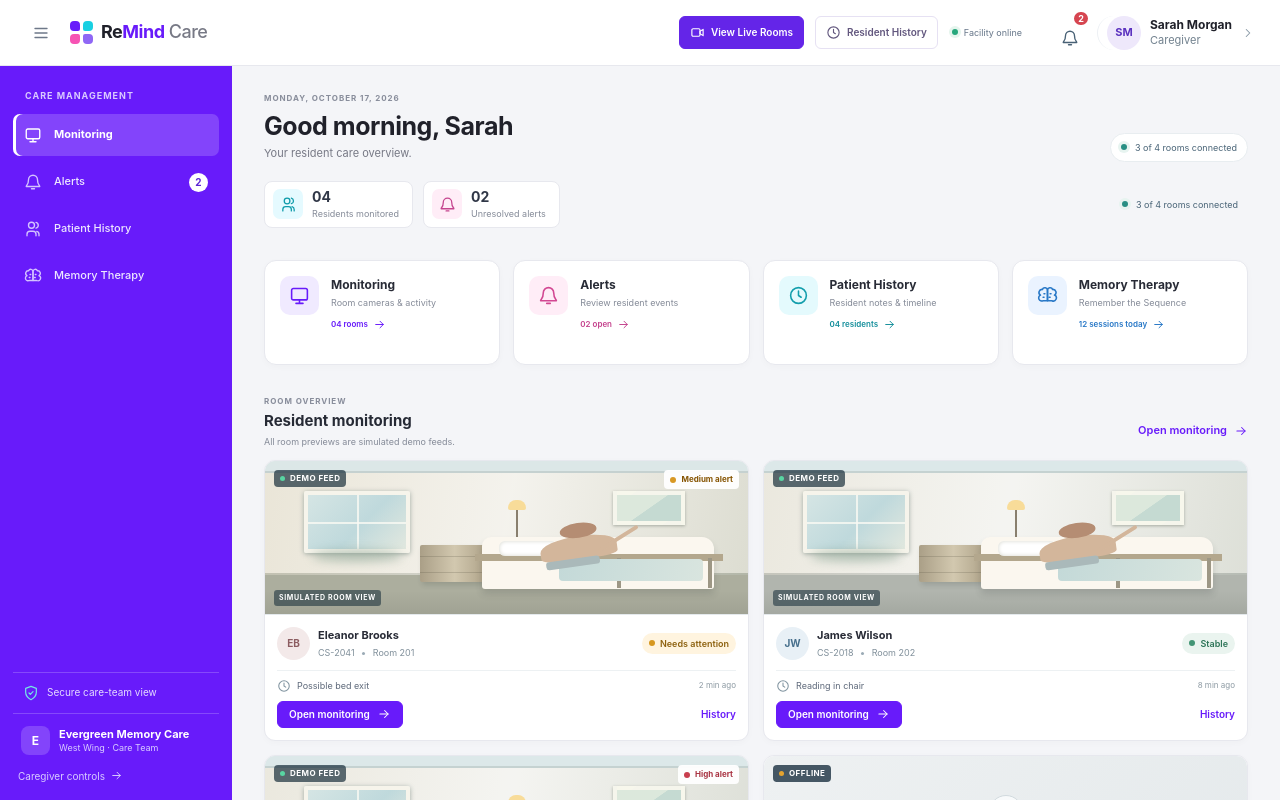
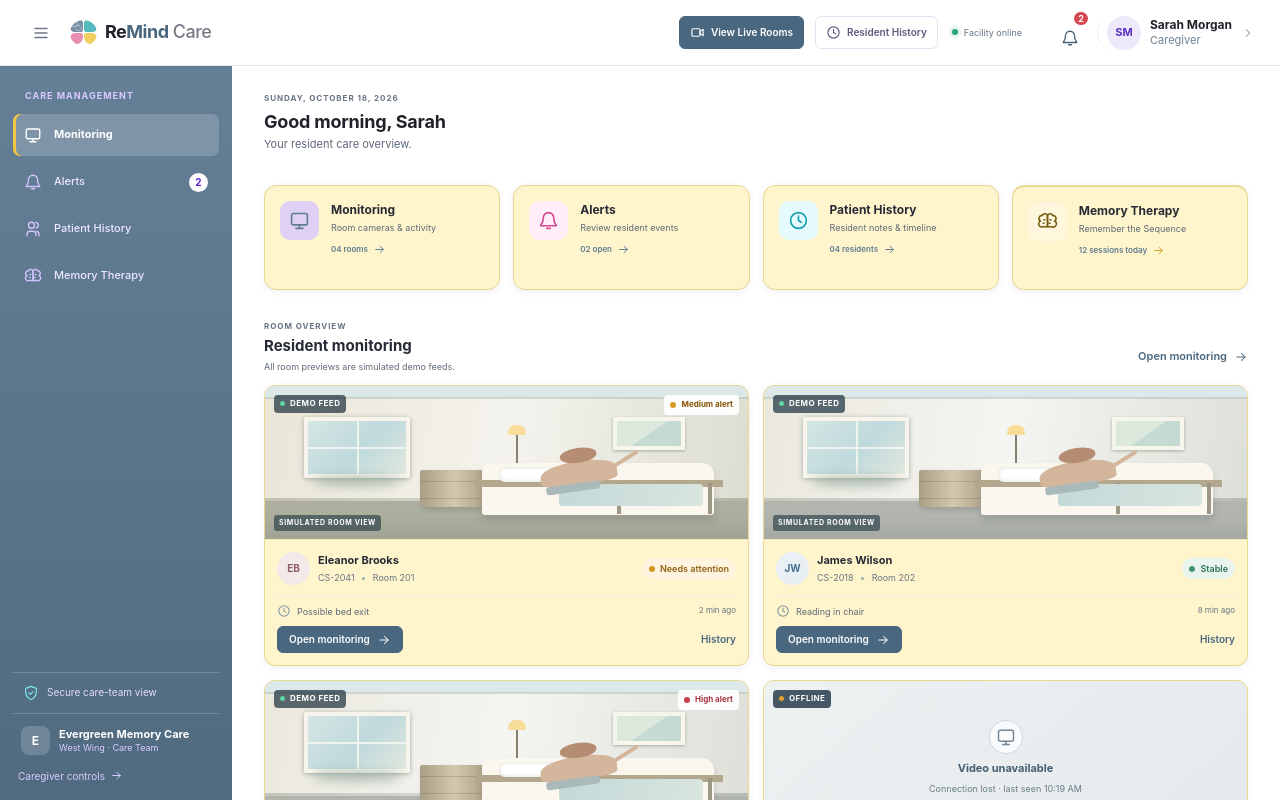
Before and after one commit to remind-dubhacks/dubhacks-2026, a Next.js app in the folder frontend/: page / in a window 1280 px wide. Shown: the top 800 px of the page. Built offline with nearby package versions, Linux system fonts and the light colour scheme.

Commit message:
Refine ReMind dashboard colors and branding
Co-authored-by: Copilot <223556219+Copilot@users.noreply.github.com>

```diff
--- a/frontend/app/globals.css
+++ b/frontend/app/globals.css
@@ -1545,6 +1545,37 @@ pre.tool { white-space: pre-wrap; word-break: break-word; font-size: 14px; backg
   .station .therapy-resident-select select { width: 100%; max-width: 235px; }
 }
 
+/* Sunny yellow adds warmth as a small brand accent without changing alert severity. */
+.station {
+  --remind-yellow: #f4c542;
+  --remind-yellow-soft: #fff7dd;
+  --remind-yellow-ink: #795d12;
+}
+.station .brand-symbol i:nth-child(4) { background: var(--remind-yellow); }
+.station .nav-item.selected { box-shadow: inset 3px 0 var(--remind-yellow); }
+.station .destination-card.blue {
+  border-top: 2px solid var(--remind-yellow);
+}
+.station .destination-card.blue .destination-icon {
+  background: var(--remind-yellow-soft);
+  color: var(--remind-yellow-ink);
+}
+.station .destination-card.blue .destination-copy em { color: var(--remind-yellow-ink); }
+.station .destination-card.blue .destination-copy em svg { color: #d3a422; }
+.station .sequence-illustration::after {
+  width: 12px;
+  height: 12px;
+  position: absolute;
+  top: 24%;
+  left: calc(50% - 6px);
+  border: 3px solid #fff;
+  border-radius: 50%;
+  background: var(--remind-yellow);
+  box-shadow: 0 2px 8px rgba(121,93,18,.2);
+  content: "";
+}
+.station .sequence-center { border-color: #f2e6bc; }
+
 .voice h1 { margin-bottom: 4px; }
 button.start { width: 100%; min-height: 110px; font-size: 2rem; margin: 16px 0; }
 .live-dot { animation: pulse 1.4s infinite; }
@@ -1619,3 +1650,117 @@ button.huge { font-size: 1.8rem; padding: 22px 48px; min-width: 200px; }
 .st-real { background: #cfe8da; }
 .st-mock { background: #fbe6c2; }
 .st-placeholder { background: #e6e6e6; }
+
+/* Light lavender is the dashboard canvas; soft yellow is reserved for icons. */
+.station {
+  --care-bg: #ffffff;
+  --care-yellow: #fff2b8;
+  background: var(--care-bg);
+}
+.station .station-main { background: #ffffff; }
+.station .dashboard-welcome h1 { font-size: 18px; letter-spacing: -.2px; }
+.station .dashboard-welcome { margin-bottom: 14px; }
+.station .overview-main .destination-card,
+.station .overview-main .patient-card {
+  border-color: #f0e8bd;
+  background: #fff9df;
+  box-shadow: 0 2px 7px rgba(76,48,135,.08);
+}
+.station .overview-main .destination-card {
+  border-color: #f0e8bd;
+  background: #fff9df;
+}
+.station .overview-main .destination-card:hover {
+  border-color: #e9dda5;
+  background: #fff5c9;
+  box-shadow: 0 7px 20px rgba(126,97,22,.13);
+}
+.station .overview-main .destination-icon {
+  background: #dfd0f5;
+  color: #607c91;
+}
+.station .overview-main .destination-card .destination-copy em { color: #607c91; }
+.station .overview-main .patient-card .feed-button { border-color: #f0e8bd; }
+
+/* Swap the saturated purple accent for a softer slate blue that suits both pastels. */
+.station {
+  --care-purple: #607c91;
+  --care-purple-deep: #4e687d;
+  --remind-purple: #607c91;
+}
+.station .brand-symbol {
+  width: 27px;
+  height: 25px;
+  gap: 1px;
+  overflow: hidden;
+  border-radius: 52% 52% 46% 46%;
+}
+.station .brand-symbol i {
+  position: relative;
+  background-image:
+    radial-gradient(ellipse at 34% 35%, transparent 0 20%, rgba(255,255,255,.58) 22% 25%, transparent 27%),
+    radial-gradient(ellipse at 66% 66%, transparent 0 19%, rgba(255,255,255,.46) 21% 24%, transparent 26%);
+}
+.station .brand-symbol i:nth-child(1) { border-radius: 85% 38% 22% 52%; background-color: #7890a5; }
+.station .brand-symbol i:nth-child(2) { border-radius: 38% 85% 52% 22%; background-color: #55b9c0; }
+.station .brand-symbol i:nth-child(3) { border-radius: 52% 22% 85% 38%; background-color: #e88cb0; }
+.station .brand-symbol i:nth-child(4) { border-radius: 22% 52% 38% 85%; background-color: #f0ce5e; }
+.station .brand-light,
+.station .destination-icon,
+.station .destination-copy em,
+.station .dashboard-metric > strong,
+.station .therapy-metric > strong,
+.station .button-text,
+.station .history-tabs button.active { color: #607c91; }
+.station .sidebar { background: linear-gradient(180deg, #728aa0, #5d748b); }
+.station .topbar-action.live-action,
+.station .button-primary { border-color: #607c91; background: #607c91; }
+.station .topbar-action.live-action:hover,
+.station .button-primary:hover { border-color: #4e687d; background: #4e687d; }
+.station .button-text:hover { color: #4e687d; }
+.station .history-tabs button.active:after,
+.station .chart-legend i { background: #607c91; }
+.station .chart-legend .legend-therapy { background: #607c91; }
+.station .quick-live { background: linear-gradient(115deg, #607c91, #829bae); }
+.station .directory-count,
+.station .metric-icon { background: #e2eaf0; color: #536e84; }
+.station .search-box:focus-within { border-color: #9cabb8; box-shadow: 0 0 0 3px rgba(96,124,145,.1); }
+
+/* Slightly deeper accents and text keep the pastel palette easy to scan. */
+.station {
+  --care-purple: #49677f;
+  --care-purple-deep: #3b566c;
+  --remind-purple: #49677f;
+}
+.station .topbar-action.live-action,
+.station .button-primary { border-color: #49677f; background: #49677f; }
+.station .topbar-action.live-action:hover,
+.station .button-primary:hover { border-color: #3b566c; background: #3b566c; }
+.station .brand-light,
+.station .destination-copy em,
+.station .dashboard-metric > strong,
+.station .therapy-metric > strong,
+.station .button-text,
+.station .history-tabs button.active { color: #49677f; }
+.station .history-tabs button.active:after,
+.station .chart-legend i,
+.station .chart-legend .legend-therapy { background: #49677f; }
+.station .sidebar { background: linear-gradient(180deg, #657f96, #506a80); }
+.station .quick-live { background: linear-gradient(115deg, #49677f, #718ba0); }
+.station .overview-main .destination-card,
+.station .overview-main .patient-card {
+  border-color: #e5d88f;
+  background: #fff5cc;
+}
+.station .overview-main .destination-card:hover { border-color: #d4c36e; background: #ffefb3; }
+.station .overview-main .destination-copy small,
+.station .monitoring-section-heading p,
+.station .page-title-row p,
+.station .activity-chart-heading p,
+.station .residents-panel-heading p,
+.station .destination-copy em { color: #5e6977; }
+.station .eyebrow,
+.station .dashboard-metric > small,
+.station .patient-identity > span,
+.station .activity-line time,
+.station .video-footnote { color: #687583; }
--- a/frontend/app/page.tsx
+++ b/frontend/app/page.tsx
@@ -473,13 +473,7 @@ export default function Home() {
     ];
     return <>
       <div className="page-title-row dashboard-welcome">
-        <div><div className="eyebrow">MONDAY, OCTOBER 17, 2026</div><h1>Good morning, Sarah</h1><p>Your resident care overview.</p></div>
-        <div className="welcome-tools"><span className="facility-status"><i /> 3 of 4 rooms connected</span></div>
-      </div>
-      <div className="overview-stats">
-        <button onClick={() => navigate("Patients")}><span className="stat-icon cyan"><Icon name="users" size={17} /></span><span><strong>04</strong><small>Residents monitored</small></span></button>
-        <button onClick={() => navigate("Alerts")}><span className="stat-icon pink"><Icon name="bell" size={17} /></span><span><strong>{activeAlertCount.toString().padStart(2, "0")}</strong><small>Unresolved alerts</small></span></button>
-        <span className="facility-status"><i /> 3 of 4 rooms connected</span>
+        <div><div className="eyebrow">SUNDAY, OCTOBER 18, 2026</div><h1>Good morning, Sarah</h1><p>Your resident care overview.</p></div>
       </div>
       <section className="primary-destinations" aria-label="Primary destinations">
         {overviewCards.map((card) => <button className={`destination-card ${card.accent}`} key={card.title} onClick={() => navigate(card.view)}><span className="destination-icon"><Icon name={card.icon} size={21} /></span><span className="destination-copy"><strong>{card.title}</strong><small>{card.description}</small><em>{card.count} <Icon name="arrow" size={13} /></em></span></button>)}
@@ -621,7 +615,7 @@ export default function Home() {
           <nav aria-label="Care team navigation">{navItems.map((item) => <button key={item.label} title={sidebarCollapsed ? item.label : undefined} onClick={() => navigate(item.view)} className={`nav-item ${view === item.view || (view === "Patient History" && item.view === "Patients") || (view === "Sequence Game" && item.view === "Therapy Analytics") ? "selected" : ""}`}><Icon name={item.icon} size={18} /><span>{item.label}</span>{item.label === "Alerts" && activeAlertCount > 0 && <span className="nav-count">{activeAlertCount}</span>}</button>)}</nav>
           <div className="sidebar-bottom"><div className="sidebar-secure"><Icon name="shield" size={16} /><span>Secure care-team view</span></div><div className="facility-name"><span className="facility-mark">E</span><span><strong>Evergreen Memory Care</strong><small>West Wing · Care Team</small></span></div><a href="/caregiver" className="sidebar-tool-link">Caregiver controls <Icon name="arrow" size={13} /></a></div>
         </aside>
-        <main className="station-main">
+        <main className={`station-main ${view === "Overview" ? "overview-main" : ""}`}>
           {view === "Overview" && renderOverview()}
           {view === "Live Monitoring" && renderMonitoring()}
           {view === "Patients" && renderDirectory()}
```
